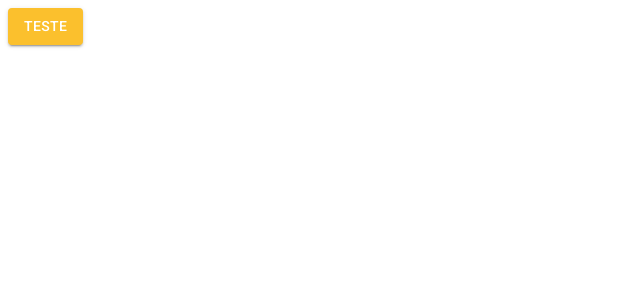
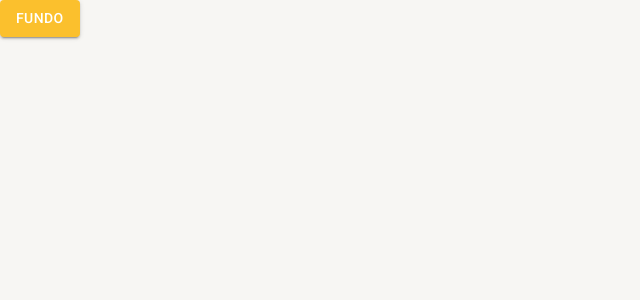
Before and after one commit to EmmanuelDeLuca/pessoa-cidade, a React (Create React App) app: page /pagina-inicial in a window 1280 px wide. Shown: the top 300 px of the page, without its empty margins (0-640 px from the left). Built offline with nearby package versions, Linux system fonts and the light colour scheme.

Commit message:
Adicionado tema escuro e troca de tema

```diff
--- a/package.json
+++ b/package.json
@@ -18,8 +18,8 @@
     "@testing-library/user-event": "^13.2.1",
     "@types/jest": "^27.0.1",
     "@types/node": "^16.7.13",
-    "@types/react": "^18.0.0",
-    "@types/react-dom": "^18.0.0",
+    "@types/react": "^19.0.7",
+    "@types/react-dom": "^19.0.3",
     "typescript": "^4.4.2",
     "web-vitals": "^2.1.0"
   },
--- a/public/index.html
+++ b/public/index.html
@@ -22,7 +22,7 @@
 
     <title>Cadastros</title>
   </head>
-  <body>
+  <body style="margin: 0; padding: 0;">
     <noscript>Você precisa de Javascript para roda a aplicação.</noscript>
     <div id="root"></div>
   </body>
--- a/src/routes/index.tsx
+++ b/src/routes/index.tsx
@@ -1,11 +1,14 @@
 import { Button } from "@mui/material"
 import { Routes, Route, Navigate } from "react-router-dom"
+import { useAppThemeContext } from "../shared/contexts"
 
 
 export const AppRoutes = () => {
+    const {toggleTheme}= useAppThemeContext();
+
     return (
         <Routes>
-            <Route path="/pagina-inicial" element={<Button variant="contained" color="primary">Teste</Button>}/>
+            <Route path="/pagina-inicial" element={<Button variant="contained" color="primary" onClick={toggleTheme}>Fundo</Button>}/>
 
             <Route path="*" element={<Navigate to="/pagina-inicial"/>}/>
         </Routes>
--- /dev/null
+++ b/src/shared/contexts/ThemeContext.tsx
@@ -0,0 +1,48 @@
+import { createContext, useCallback, useContext, useMemo, useState } from "react";
+import { ThemeProvider } from "@mui/material";
+import { DarkTheme, LightTheme } from "../../shared/themes";
+import { Box } from "@mui/system";
+
+interface IThemeContextData {
+  themeName: "light" | "dark";
+  toggleTheme: () => void;
+}
+
+const ThemeContext = createContext({} as IThemeContextData);
+
+interface IThemeProviderProps {
+  children: React.ReactNode;
+}
+
+export const useAppThemeContext = () => {
+    return useContext(ThemeContext);
+}
+
+export const AppThemeProvider: React.FC<IThemeProviderProps> = ({
+  children,
+}) => {
+  const [themeName, setThemeName] = useState<"light" | "dark">("light");
+  const toggleTheme = useCallback(() => {
+    setThemeName((oldThemeName) =>
+      oldThemeName === "light" ? "dark" : "light"
+    );
+  }, []);
+  const theme = useMemo(() => {
+    if (themeName === "light") return LightTheme;
+
+    return DarkTheme;
+  }, [themeName]);
+  return (
+    <ThemeContext.Provider value={{ themeName, toggleTheme }}>
+      <ThemeProvider theme={theme}>
+        <Box
+          width="100vw"
+          height="100vh"
+          bgcolor={theme.palette.background.default}
+        >
+          {children}
+        </Box>
+      </ThemeProvider>
+    </ThemeContext.Provider>
+  );
+};
--- a/src/shared/contexts/index.ts
+++ b/src/shared/contexts/index.ts
@@ -1 +1 @@
-export { };
+export * from './ThemeContext';
--- /dev/null
+++ b/src/shared/themes/Dark.ts
@@ -0,0 +1,23 @@
+import { createTheme } from "@mui/material";
+import { cyan, yellow } from "@mui/material/colors";
+
+export const DarkTheme = createTheme({
+  palette: {
+    primary: {
+      main: yellow[700],
+      dark: yellow[800],
+      light: yellow[500],
+      contrastText: "#ffffff",
+    },
+    secondary: {
+      main: cyan[500],
+      dark: cyan[400],
+      light: cyan[300],
+      contrastText: "#ffffff",
+    },
+    background: {
+        default: "#202124",
+        paper: "#303134",
+    }
+  },
+});
--- a/src/shared/themes/index.ts
+++ b/src/shared/themes/index.ts
@@ -1 +1,2 @@
 export * from './Light';
+export * from './Dark'
```
Also changed, not shown: src/App.tsx (+3 -4 lines), 1 other file (tests, documents, lock files or other folders).
